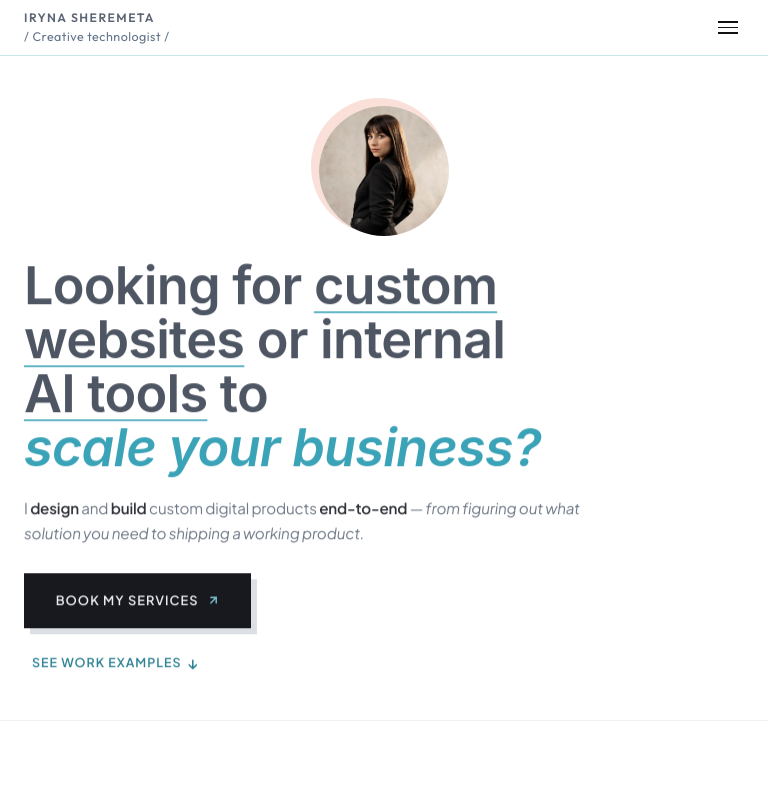
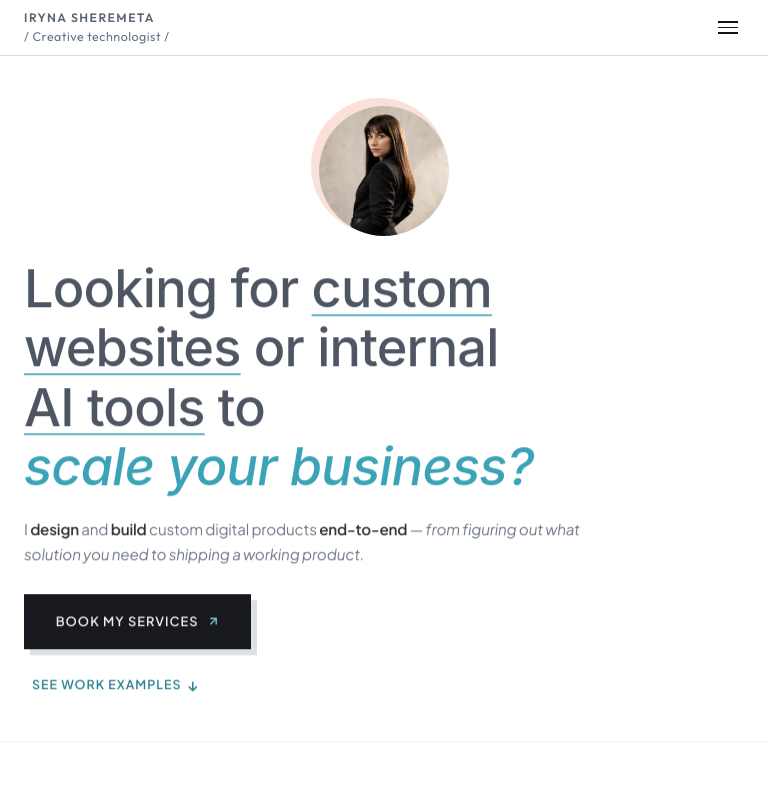
Before and after one commit to Irene2828/porfoliojuly, a Next.js app: page / in a window 768 px wide. Shown: the top 800 px of the page. Built offline with nearby package versions, Linux system fonts and the light colour scheme; no server answers; the database is empty.

Commit message:
style: mobile hero — lighter weight, +10% taller leading

```diff
--- a/src/app/components/Hero.css
+++ b/src/app/components/Hero.css
@@ -2117,10 +2117,10 @@
   .hero-text .headline-teal-underline,
   .hero-text .headline-italic-thinner {
     font-family: -apple-system, BlinkMacSystemFont, "Helvetica Neue", Helvetica, Arial, sans-serif !important;
-    font-weight: 600 !important;
+    font-weight: 500 !important;
     letter-spacing: -0.015em !important;
     font-size: clamp(2.363rem, 9.452vw, 2.969rem) !important; /* -10% */
-    line-height: 1.032 !important; /* +5% */
+    line-height: 1.135 !important; /* +10% taller */
   }
 }
 @media (min-width: 414px) and (max-width: 900px) {
@@ -2128,6 +2128,6 @@
   .hero-text .headline-teal-underline,
   .hero-text .headline-italic-thinner {
     font-size: clamp(2.601rem, 10.404vw, 3.267rem) !important; /* -10% */
-    line-height: 1.032 !important; /* +5% */
-  }
-}
+    line-height: 1.135 !important; /* +10% taller */
+  }
+}
```
